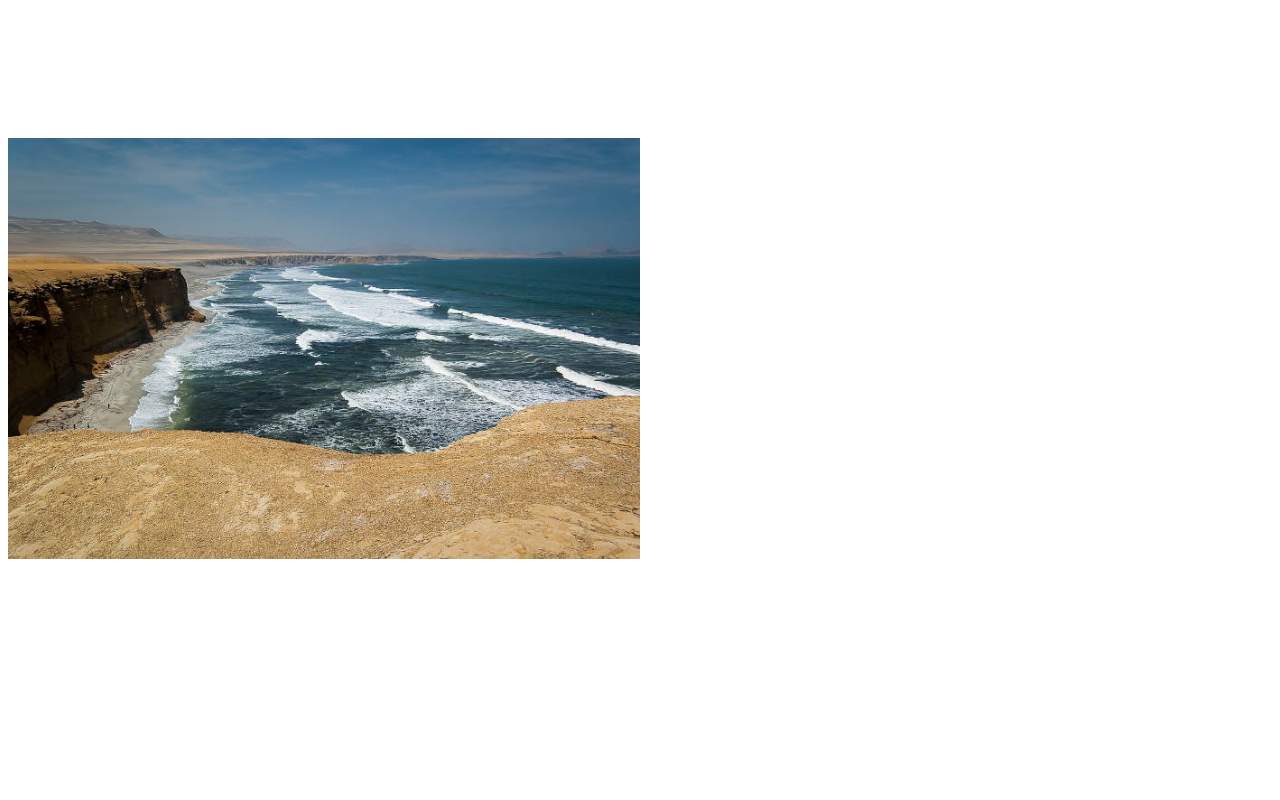
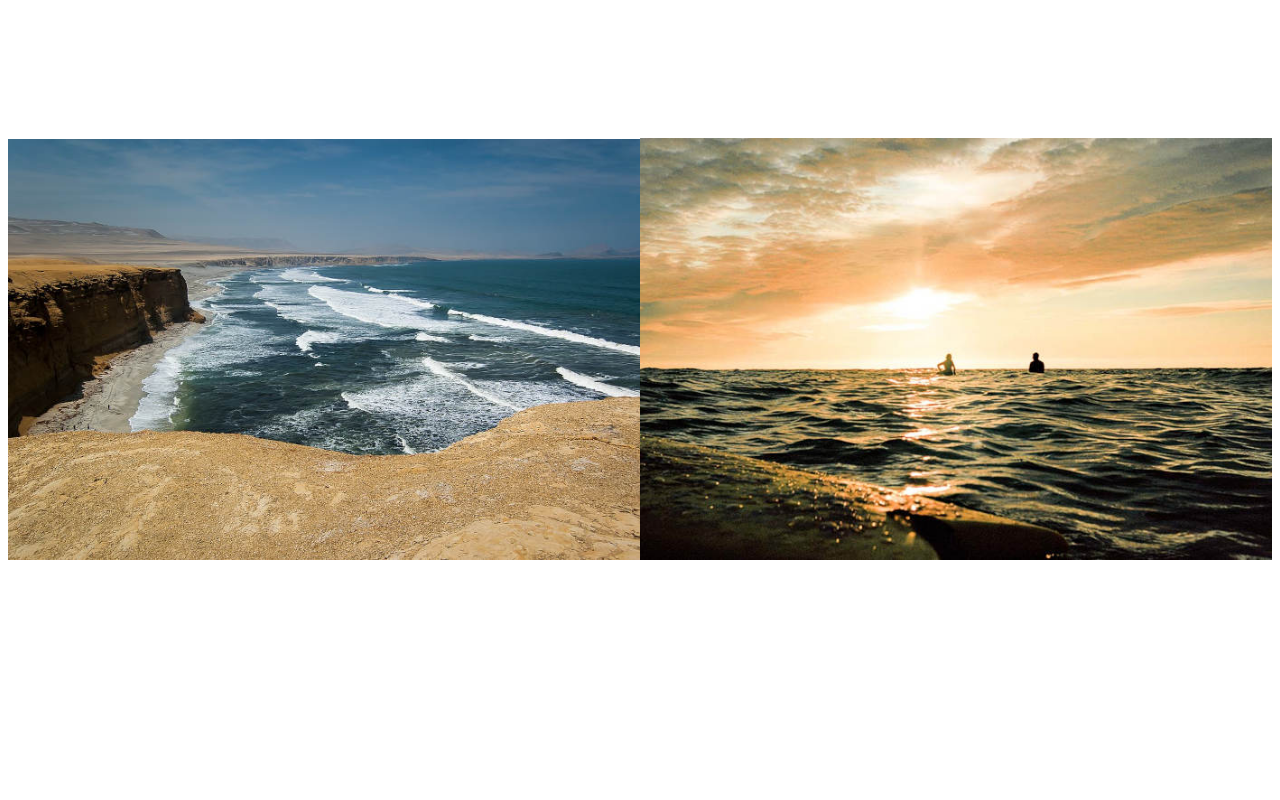
Before and after one commit to serverwind/lazyLoad, a plain HTML site: page index.html in a window 1280 px wide. Shown: the part 760-1560 px from the top of the page. Drawn offline with Linux system fonts and the light colour scheme.

Commit message:
attempt to fix problem images in one row in frontend

```diff
--- a/index.html
+++ b/index.html
@@ -10,9 +10,8 @@
 	<h1>Lazy-Load Images</h1>
 	<p>Scroll down. Images will load when they appear in your viewport. You can see in the "Network" tab of your browser, when images are load.</p>
 	<div style='margin-bottom:50em'></div>
-	<img data-src="img/img1.jpg" alt="" class="x">
+	<img data-src="img/img1.jpg" alt="" class="x"><img data-src="img/img2.jpg" alt="" class="x">
 	<div style='margin-bottom:50em'></div>
-	<img data-src="img/img2.jpg" alt="" class="x">
 
 	<script src='main.js'></script>
 </body>
--- a/main.js
+++ b/main.js
@@ -1,4 +1,5 @@
-var myImages  = document.querySelectorAll('img');
+var myImages = [...document.getElementsByTagName('img')];
+console.log(myImages)
 
 document.addEventListener('scroll', function () {
     for (i=0; i<myImages.length; i++) {
@@ -12,6 +13,8 @@ document.addEventListener('scroll', function () {
         thisImage != null) //dont touch images without 'data-src'
         {
             myImages[i].setAttribute('src', thisImage);
+            myImages.shift()
+            console.log(myImages)
             break;
         }
     }
```
